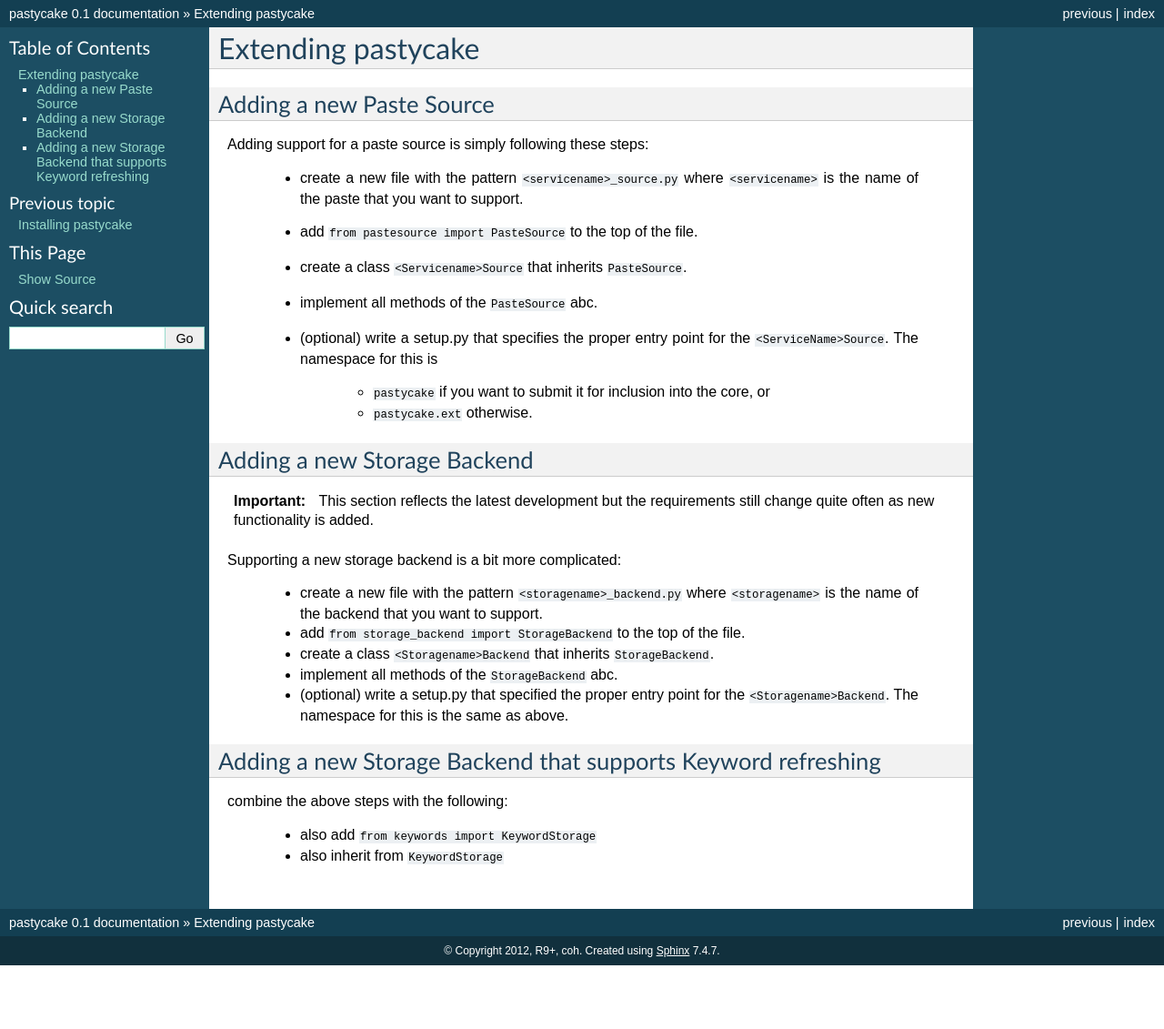
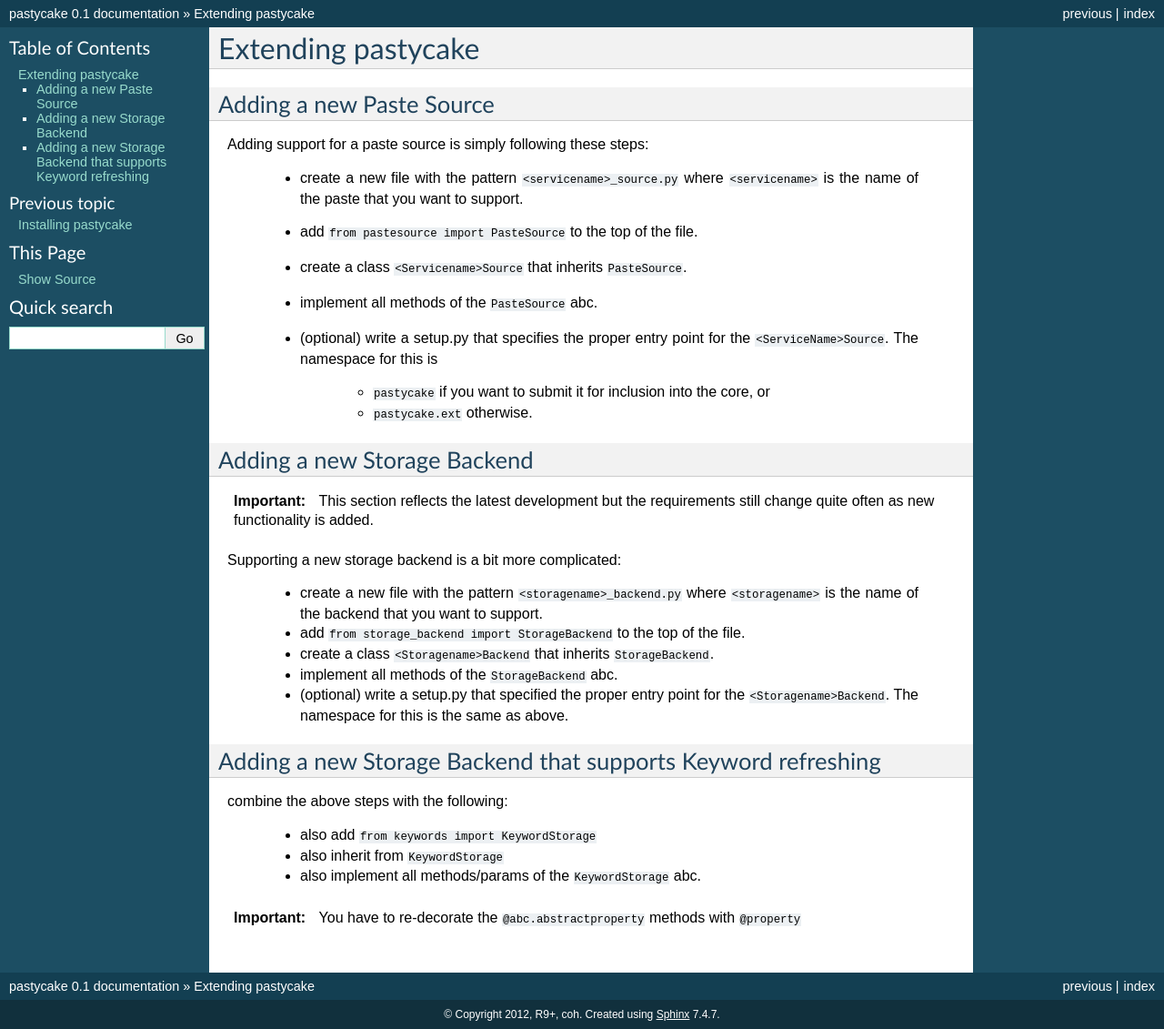
Before and after one commit to 9b/pastycake, a Sphinx documentation site: the page built from doc/source/extending.rst, in a window 1280 px wide. Shown: the whole page at 91% size. Built offline with Sphinx 7.4.7, drawn with Linux system fonts in a browser that asks for light colours; pages that are not in the unit, such as notebooks, are missing from menus; before the commit the page ends 1061 px from its top, so only the background shows below that.

Commit message:
added some documentation for the keyword reload feature

```diff
--- a/doc/source/extending.rst
+++ b/doc/source/extending.rst
@@ -47,3 +47,8 @@
 
   * also add ``from keywords import KeywordStorage``
   * also inherit from ``KeywordStorage``
+  * also implement all methods/params of the ``KeywordStorage`` abc.
+.. important::
+
+    You have to re-decorate the ``@abc.abstractproperty`` methods with
+    ``@property``
--- a/doc/source/index.rst
+++ b/doc/source/index.rst
@@ -13,6 +13,7 @@
 
    intro
    install
+   features/index
    extending
 
 
```
